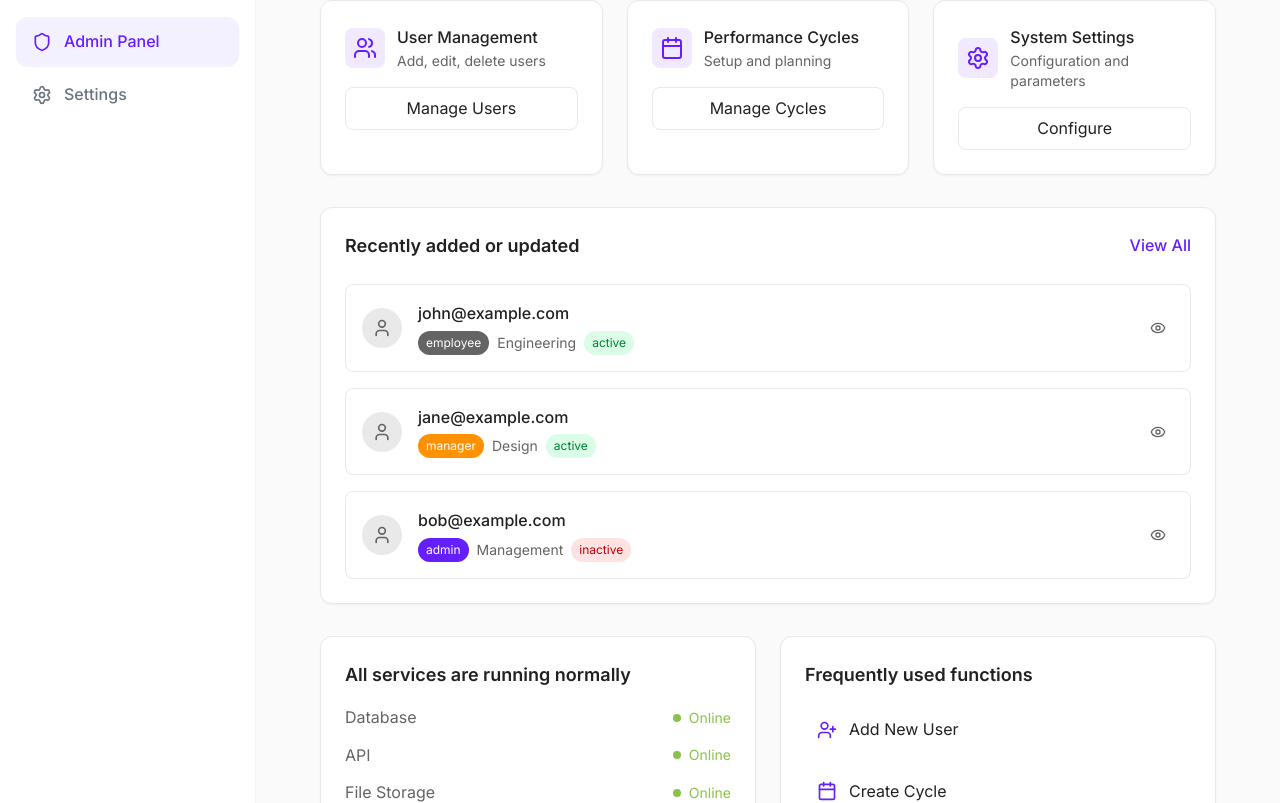
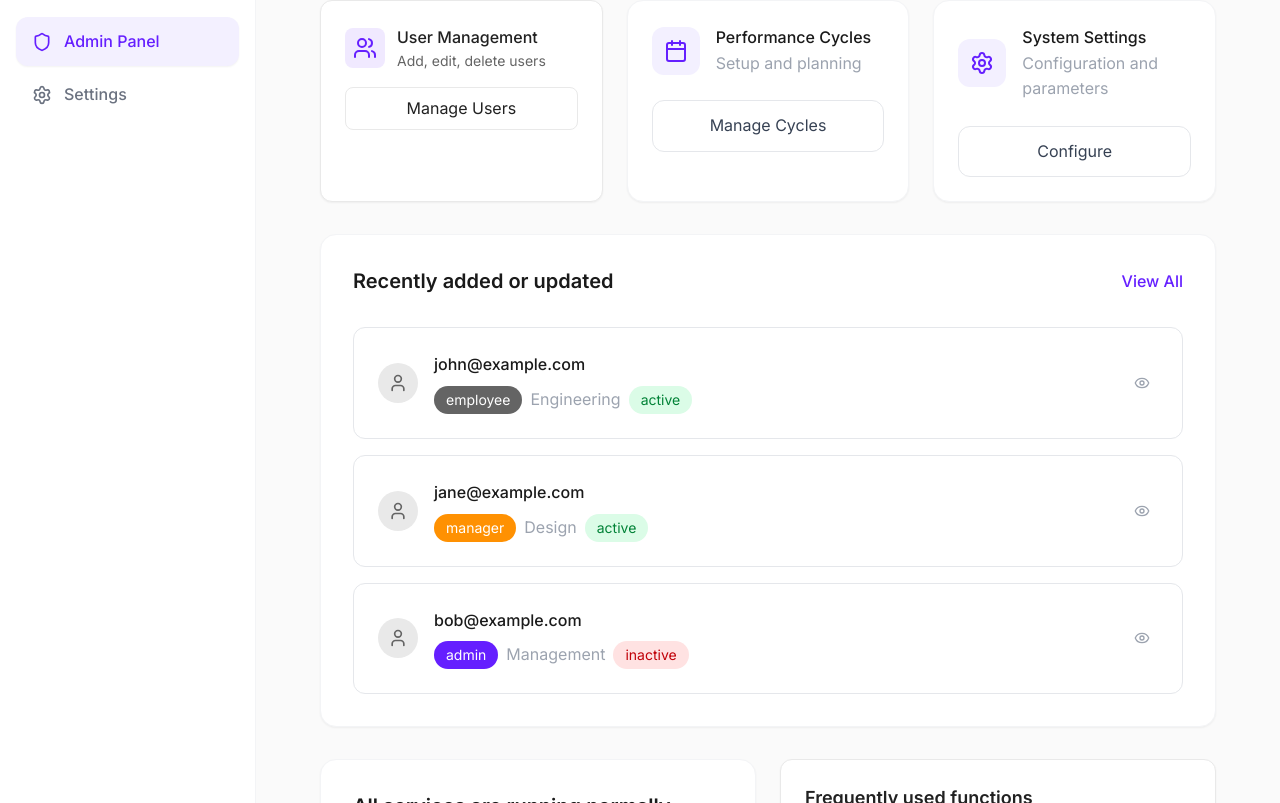
Before and after one commit to Cieden-team/management-performance, a Next.js app: page /admin in a window 1280 px wide. Shown: the part 517-1320 px from the top of the page. Built offline with nearby package versions, Linux system fonts and the light colour scheme; no server answers.

Commit message:
Remove borders from Admin Panel cards - update to modern design with rounded corners and better spacing

```diff
--- a/src/app/admin/page.tsx
+++ b/src/app/admin/page.tsx
@@ -199,44 +199,44 @@ const AdminPage = () => {
                 </button>
               </div>
 
-              <div className="bg-white dark:bg-[#000319] rounded-xl border border-[#e9e9e9] dark:border-[#373737] p-6 shadow-sm">
-                <div className="flex items-center space-x-3 mb-4">
-                  <div className="p-2 bg-[#f0e9ff] dark:bg-[#651FFF] rounded-lg">
-                    <Calendar className="h-6 w-6 text-[#651FFF] dark:text-white" />
+              <div className="bg-white rounded-2xl border border-gray-100 p-6 shadow-sm hover:shadow-md transition-all duration-200">
+                <div className="flex items-center space-x-4 mb-6">
+                  <div className="p-3 bg-purple-50 rounded-xl">
+                    <Calendar className="h-6 w-6 text-purple-600" />
                   </div>
                   <div>
-                    <div className="font-medium text-[#212121] dark:text-white">Performance Cycles</div>
-                    <div className="text-sm text-[#646464] dark:text-[#909090]">Setup and planning</div>
+                    <div className="font-medium text-gray-900">Performance Cycles</div>
+                    <div className="text-gray-500">Setup and planning</div>
                   </div>
                 </div>
-                <button className="w-full bg-white dark:bg-[#000319] border border-[#e9e9e9] dark:border-[#373737] text-[#212121] dark:text-white hover:bg-[#f8f9fa] dark:hover:bg-[#373737] transition-colors px-4 py-2 rounded-lg">
+                <button className="w-full bg-white border border-gray-200 text-gray-700 hover:bg-gray-50 transition-all duration-200 px-4 py-3 rounded-xl">
                   Manage Cycles
                 </button>
               </div>
 
-              <div className="bg-white dark:bg-[#000319] rounded-xl border border-[#e9e9e9] dark:border-[#373737] p-6 shadow-sm">
-                <div className="flex items-center space-x-3 mb-4">
-                  <div className="p-2 bg-[#f0e9ff] dark:bg-[#651FFF] rounded-lg">
-                    <Settings className="h-6 w-6 text-[#651FFF] dark:text-white" />
+              <div className="bg-white rounded-2xl border border-gray-100 p-6 shadow-sm hover:shadow-md transition-all duration-200">
+                <div className="flex items-center space-x-4 mb-6">
+                  <div className="p-3 bg-purple-50 rounded-xl">
+                    <Settings className="h-6 w-6 text-purple-600" />
                   </div>
                   <div>
-                    <div className="font-medium text-[#212121] dark:text-white">System Settings</div>
-                    <div className="text-sm text-[#646464] dark:text-[#909090]">Configuration and parameters</div>
+                    <div className="font-medium text-gray-900">System Settings</div>
+                    <div className="text-gray-500">Configuration and parameters</div>
                   </div>
                 </div>
-                <button className="w-full bg-white dark:bg-[#000319] border border-[#e9e9e9] dark:border-[#373737] text-[#212121] dark:text-white hover:bg-[#f8f9fa] dark:hover:bg-[#373737] transition-colors px-4 py-2 rounded-lg">
+                <button className="w-full bg-white border border-gray-200 text-gray-700 hover:bg-gray-50 transition-all duration-200 px-4 py-3 rounded-xl">
                   Configure
                 </button>
               </div>
             </div>
 
             {/* Recent Users */}
-            <div className="bg-white dark:bg-[#000319] rounded-xl border border-[#e9e9e9] dark:border-[#373737] p-6 shadow-sm">
-              <div className="flex items-center justify-between mb-6">
-                <h3 className="text-lg font-semibold text-[#212121] dark:text-white">Recently added or updated</h3>
+            <div className="bg-white rounded-2xl border border-gray-100 p-8 shadow-sm hover:shadow-md transition-all duration-200">
+              <div className="flex items-center justify-between mb-8">
+                <h3 className="text-xl font-semibold text-gray-900">Recently added or updated</h3>
                 <button
                   onClick={handleViewAllUsers}
-                  className="text-[#651FFF] dark:text-[#651FFF] hover:text-[#5b1ce6] dark:hover:text-[#5b1ce6] font-medium"
+                  className="text-purple-600 hover:text-purple-700 font-medium transition-colors"
                 >
                   View All
                 </button>
@@ -244,24 +244,24 @@ const AdminPage = () => {
 
               <div className="space-y-4">
                 {recentUsers.map((user) => (
-                  <div key={user.id} className="flex items-center justify-between p-4 border border-[#e9e9e9] dark:border-[#373737] rounded-lg">
+                  <div key={user.id} className="flex items-center justify-between p-6 border border-gray-200 rounded-xl hover:bg-gray-50 transition-all duration-200">
                     <div className="flex items-center space-x-4">
                       <Avatar src={user.avatar} alt={`${user.firstName} ${user.lastName}`} />
                       <div>
-                        <div className="font-medium text-[#212121] dark:text-white">{user.email}</div>
-                        <div className="flex items-center space-x-2 mt-1">
-                          <span className={`px-2 py-1 text-xs rounded-full ${getRoleColor(user.role)}`}>
+                        <div className="font-medium text-gray-900">{user.email}</div>
+                        <div className="flex items-center space-x-2 mt-2">
+                          <span className={`px-3 py-1 text-sm rounded-full ${getRoleColor(user.role)}`}>
                             {user.role}
                           </span>
-                          <span className="text-sm text-[#646464] dark:text-[#909090]">{user.department}</span>
-                          <span className={`px-2 py-1 text-xs rounded-full ${getStatusColor(user.status)}`}>
+                          <span className="text-gray-500">{user.department}</span>
+                          <span className={`px-3 py-1 text-sm rounded-full ${getStatusColor(user.status)}`}>
                             {user.status}
                           </span>
                         </div>
                       </div>
                     </div>
-                    <button className="p-2 hover:bg-[#f8f9fa] dark:hover:bg-[#373737] rounded-lg transition-colors">
-                      <Eye className="h-4 w-4 text-[#646464] dark:text-[#909090]" />
+                    <button className="p-2 hover:bg-gray-100 rounded-xl transition-all duration-200">
+                      <Eye className="h-4 w-4 text-gray-500" />
                     </button>
                   </div>
                 ))}
@@ -270,28 +270,28 @@ const AdminPage = () => {
 
             {/* System Status and Quick Functions */}
             <div className="grid grid-cols-1 lg:grid-cols-2 gap-6">
-              <div className="bg-white dark:bg-[#000319] rounded-xl border border-[#e9e9e9] dark:border-[#373737] p-6 shadow-sm">
-                <h3 className="text-lg font-semibold text-[#212121] dark:text-white mb-4">All services are running normally</h3>
-                <div className="space-y-3">
+              <div className="bg-white rounded-2xl border border-gray-100 p-8 shadow-sm hover:shadow-md transition-all duration-200">
+                <h3 className="text-xl font-semibold text-gray-900 mb-6">All services are running normally</h3>
+                <div className="space-y-4">
                   <div className="flex items-center justify-between">
-                    <span className="text-[#646464] dark:text-[#909090]">Database</span>
+                    <span className="text-gray-500">Database</span>
                     <div className="flex items-center space-x-2">
-                      <div className="w-2 h-2 bg-[#8AC34A] rounded-full"></div>
-                      <span className="text-sm text-[#8AC34A]">Online</span>
+                      <div className="w-3 h-3 bg-green-500 rounded-full"></div>
+                      <span className="text-sm text-green-600 font-medium">Online</span>
                     </div>
                   </div>
                   <div className="flex items-center justify-between">
-                    <span className="text-[#646464] dark:text-[#909090]">API</span>
+                    <span className="text-gray-500">API</span>
                     <div className="flex items-center space-x-2">
-                      <div className="w-2 h-2 bg-[#8AC34A] rounded-full"></div>
-                      <span className="text-sm text-[#8AC34A]">Online</span>
+                      <div className="w-3 h-3 bg-green-500 rounded-full"></div>
+                      <span className="text-sm text-green-600 font-medium">Online</span>
                     </div>
                   </div>
                   <div className="flex items-center justify-between">
-                    <span className="text-[#646464] dark:text-[#909090]">File Storage</span>
+                    <span className="text-gray-500">File Storage</span>
                     <div className="flex items-center space-x-2">
-                      <div className="w-2 h-2 bg-[#8AC34A] rounded-full"></div>
-                      <span className="text-sm text-[#8AC34A]">Online</span>
+                      <div className="w-3 h-3 bg-green-500 rounded-full"></div>
+                      <span className="text-sm text-green-600 font-medium">Online</span>
                     </div>
                   </div>
                 </div>
```
